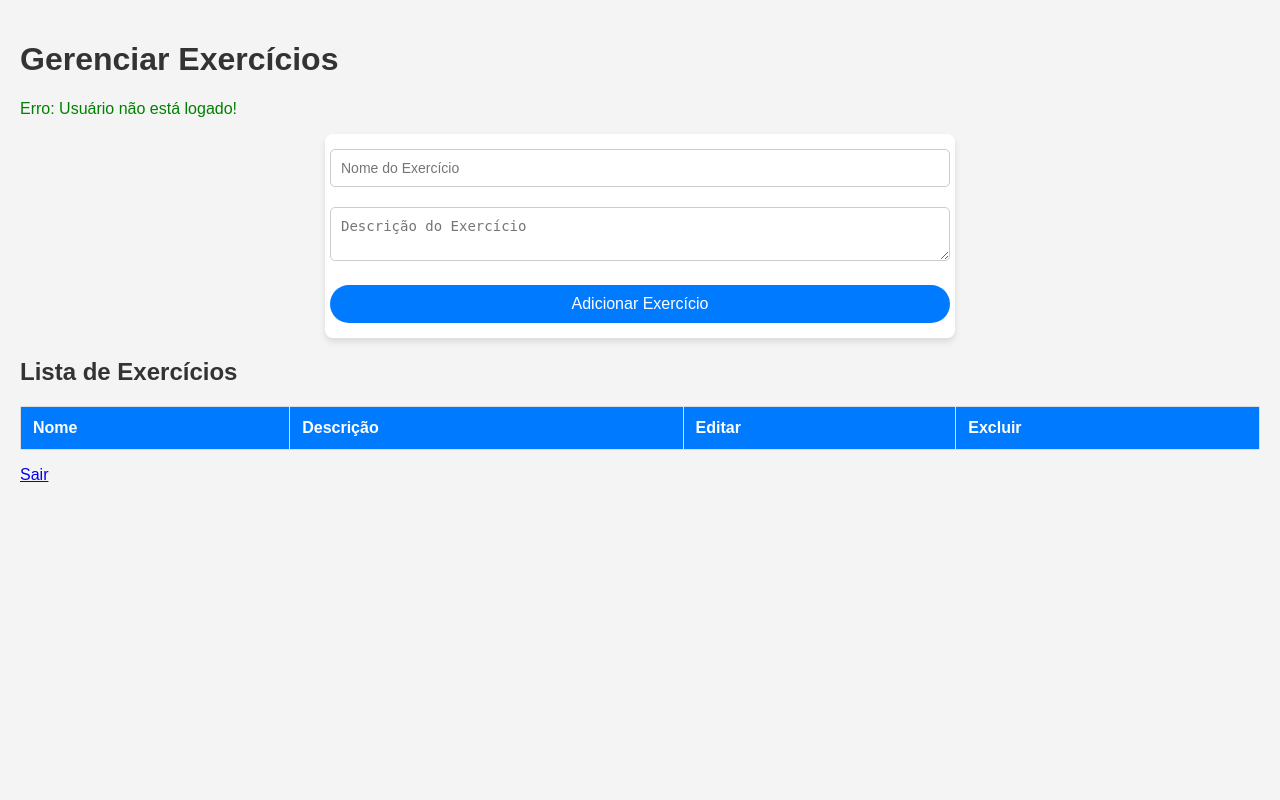
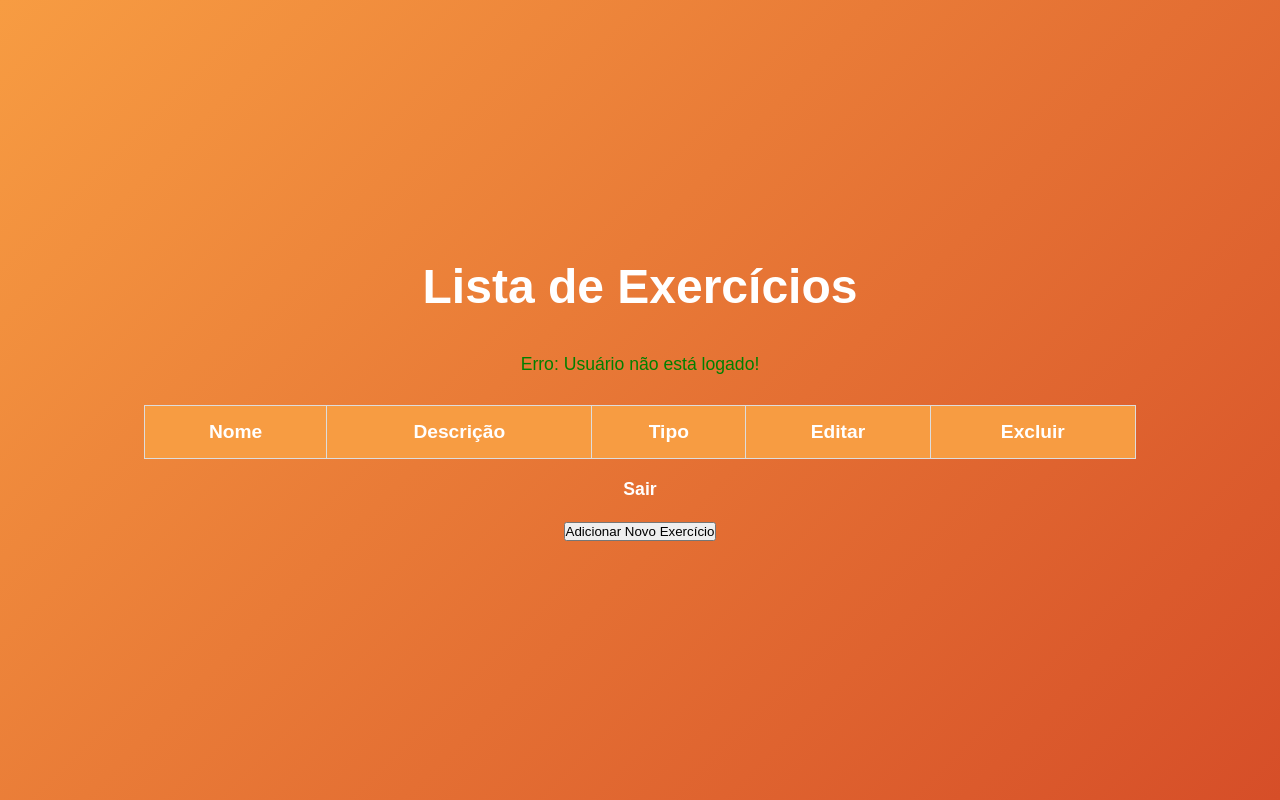
Before and after one commit to Mithisu/proj-exercicios, a PHP site: page /exercicios.php in a window 1280 px wide. Run offline with PHP 8.4, Linux system fonts and the light colour scheme; lists and menus that the app fills with data are empty.

Commit message:
site pronto

```diff
--- a/exercicios.php
+++ b/exercicios.php
@@ -3,66 +3,6 @@ include('config.php');
 include('protect.php');
 
 $msg = '';
-
-if (isset($_POST['add'])) { // Adiciona exercício
-    if (!isset($_SESSION['usuario_id'])) {
-        $msg = 'Erro: Usuário não está logado!';
-    } else {
-        $nome_ex = $_POST['nome_ex'];
-        $descricao = $_POST['descricao'];
-        $usuario_id = $_SESSION['usuario_id']; // Pegando o ID do usuário logado
-
-        $sql = "INSERT INTO exercicios (nome_ex, descricao, usuario_id) VALUES (?, ?, ?)";
-        $stmt = $conn->prepare($sql);
-        $stmt->bind_param("ssi", $nome_ex, $descricao, $usuario_id);
-        if ($stmt->execute()) {
-            $msg = 'Exercício adicionado com sucesso!';
-        } else {
-            $msg = 'Erro ao adicionar exercício!';
-        }
-        $stmt->close();
-    }
-}
-
-if (isset($_POST['edit'])) { // Editar exercício
-    if (!isset($_SESSION['usuario_id'])) {
-        $msg = 'Erro: Usuário não está logado!';
-    } else {
-        $id = $_POST['id'];
-        $nome_ex = $_POST['nome_ex'];
-        $descricao = $_POST['descricao'];
-        $usuario_id = $_SESSION['usuario_id']; // Pegando o ID do usuário logado
-
-        $sql = "UPDATE exercicios SET nome_ex = ?, descricao = ? WHERE id = ? AND usuario_id = ?";
-        $stmt = $conn->prepare($sql);
-        $stmt->bind_param("ssii", $nome_ex, $descricao, $id, $usuario_id);
-        if ($stmt->execute()) {
-            $msg = 'Exercício atualizado com sucesso!';
-        } else {
-            $msg = 'Erro ao atualizar exercício!';
-        }
-        $stmt->close();
-    }
-}
-
-if (isset($_GET['delete'])) { // Deletar exercício
-    if (!isset($_SESSION['usuario_id'])) {
-        $msg = 'Erro: Usuário não está logado!';
-    } else {
-        $id = $_GET['delete'];
-        $usuario_id = $_SESSION['usuario_id']; // Pegando o ID do usuário logado
-
-        $sql = "DELETE FROM exercicios WHERE id = ? AND usuario_id = ?";
-        $stmt = $conn->prepare($sql);
-        $stmt->bind_param("ii", $id, $usuario_id);
-        if ($stmt->execute()) {
-            $msg = 'Exercício excluído com sucesso!';
-        } else {
-            $msg = 'Erro ao excluir exercício!';
-        }
-        $stmt->close();
-    }
-}
 
 // Selecionar os exercícios do usuário logado
 if (isset($_SESSION['usuario_id'])) {
@@ -78,15 +18,21 @@ if (isset($_SESSION['usuario_id'])) {
     $msg = 'Erro: Usuário não está logado!';
 }
 
-$edit_exercicio = null;
-if (isset($_GET['edit'])) {
-    $id = $_GET['edit'];
-    if (isset($_SESSION['usuario_id'])) {
-        $sql = "SELECT * FROM exercicios WHERE id = ? AND usuario_id = ?";
+if (isset($_GET['delete'])) { // Deletar exercício
+    if (!isset($_SESSION['usuario_id'])) {
+        $msg = 'Erro: Usuário não está logado!';
+    } else {
+        $id = $_GET['delete'];
+        $usuario_id = $_SESSION['usuario_id'];
+
+        $sql = "DELETE FROM exercicios WHERE id = ? AND usuario_id = ?";
         $stmt = $conn->prepare($sql);
-        $stmt->bind_param("ii", $id, $_SESSION['usuario_id']);
-        $stmt->execute();
-        $edit_exercicio = $stmt->get_result()->fetch_assoc();
+        $stmt->bind_param("ii", $id, $usuario_id);
+        if ($stmt->execute()) {
+            $msg = 'Exercício excluído com sucesso!';
+        } else {
+            $msg = 'Erro ao excluir exercício!';
+        }
         $stmt->close();
     }
 }
@@ -97,44 +43,29 @@ if (isset($_GET['edit'])) {
 <head>
     <meta charset="UTF-8">
     <meta name="viewport" content="width=device-width, initial-scale=1.0">
-    <link rel="stylesheet" href="../css/sttle3.css">
-    <title>Gerenciar Exercícios</title>
+    <link rel="stylesheet" href="sttle3.css">
+    <title>Visualizar Exercícios</title>
     <script>
         function confirmDelete(id) {
             if (confirm("Você tem certeza que deseja excluir este exercício?")) {
-                window.location.href = "exercicios.php?delete=" + id;
+                window.location.href = "criar.php?delete=" + id;
             }
         }
     </script>
 </head>
 <body>
-    <h1>Gerenciar Exercícios</h1>
+    <h1>Lista de Exercícios</h1>
 
     <?php if ($msg): ?>
         <p style="color: green;"><?php echo $msg; ?></p>
     <?php endif; ?>
 
-    <center>
-        <form action="exercicios.php" method="POST">
-            <input type="text" name="nome_ex" id="nome_ex" placeholder="Nome do Exercício" required
-                   value="<?php echo $edit_exercicio ? htmlspecialchars($edit_exercicio['nome_ex']) : ''; ?>">
-            <textarea name="descricao" id="descricao" placeholder="Descrição do Exercício" required><?php echo $edit_exercicio ? htmlspecialchars($edit_exercicio['descricao']) : ''; ?></textarea>
-            <button type="submit" name="<?php echo $edit_exercicio ? 'edit' : 'add'; ?>">
-                <?php echo $edit_exercicio ? 'Atualizar Exercício' : 'Adicionar Exercício'; ?>
-            </button>
-
-            <?php if ($edit_exercicio): ?>
-                <input type="hidden" name="id" value="<?php echo $edit_exercicio['id']; ?>">
-            <?php endif; ?>
-        </form>
-    </center>
-
-    <h2>Lista de Exercícios</h2>
     <table border="1">
         <thead>
             <tr>
                 <th>Nome</th>
                 <th>Descrição</th>
+                <th>Tipo</th>
                 <th>Editar</th>
                 <th>Excluir</th>
             </tr>
@@ -145,7 +76,20 @@ if (isset($_GET['edit'])) {
                 <td><?php echo htmlspecialchars($exercicio['nome_ex']); ?></td>
                 <td><?php echo htmlspecialchars($exercicio['descricao']); ?></td>
                 <td>
-                    <a href="exercicios.php?edit=<?php echo $exercicio['id']; ?>">Editar</a>
+                    <?php
+                    $tipo_id = $exercicio['tipo_id'];
+                    $sql = "SELECT nome FROM tipo WHERE id = ?";
+                    $stmt = $conn->prepare($sql);
+                    $stmt->bind_param("i", $tipo_id);
+                    $stmt->execute();
+                    $tipo_result = $stmt->get_result();
+                    $tipo = $tipo_result->fetch_assoc();
+                    echo htmlspecialchars($tipo['nome']);
+                    $stmt->close();
+                    ?>
+                </td>
+                <td>
+                    <a href="criar.php?edit=<?php echo $exercicio['id']; ?>">Editar</a>
                 </td>
                 <td>
                     <a href="javascript:void(0);" onclick="confirmDelete(<?php echo $exercicio['id']; ?>)">Excluir</a>
@@ -156,5 +100,8 @@ if (isset($_GET['edit'])) {
     </table>
 
     <p><a href="logout.php">Sair</a></p>
+
+    <!-- Botão para adicionar novo exercício -->
+    <p><a href="criar.php"><button>Adicionar Novo Exercício</button></a></p>
 </body>
 </html>
--- a/index.php
+++ b/index.php
@@ -8,7 +8,7 @@ session_start();
     <meta charset="UTF-8">
     <meta name="viewport" content="width=device-width, initial-scale=1.0">
     <title>Página Inicial</title>
-    <link rel="stylesheet" href="../css/style4.css">
+    <link rel="stylesheet" href="style4.css">
 </head>
 <body>
     <div class="interface">
--- a/login.php
+++ b/login.php
@@ -39,7 +39,7 @@ if ($_SERVER['REQUEST_METHOD'] == 'POST') {
   <meta charset="UTF-8">
   <meta name="viewport" content="width=device-width, initial-scale=1.0">
   <title>Página de Login</title>
-  <link rel="stylesheet" href="../css/style.css">
+  <link rel="stylesheet" href="style.css">
 </head>
 <body>
   <div class="interface">
--- a/sttle3.css
+++ b/sttle3.css
@@ -1,57 +1,94 @@
+* {
+    margin: 0;
+    padding: 0;
+    box-sizing: border-box;
+}
 
 body {
-        font-family: Arial, sans-serif;
-        background-color: #f4f4f4;
-        margin: 0;
+    font-family: 'Arial', sans-serif;
+    background: linear-gradient(135deg, #f79c42, #d64e28);
+    color: #fff;
+    display: flex;
+    justify-content: center;
+    align-items: center;
+    height: 100vh;
+    flex-direction: column;
     padding: 20px;
 }
 
 h1, h2 {
-        color: #333;
+    color: #fff;
+    text-align: center;
 }
 
+h1 {
+    font-size: 3em;
+    margin-bottom: 20px;
+}
+
+h2 {
+    font-size: 2em;
+    margin-top: 30px;
+}
 
 form {
-        width: 50%;
-        background-color: #fff;
-        padding: 5px;
-        border-radius: 8px;
-        box-shadow: 0 4px 6px rgba(0, 0, 0, 0.1);
+    background: rgba(0, 0, 0, 0.6);
+    padding: 30px 40px;
+    border-radius: 15px;
+    box-shadow: 0 4px 10px rgba(0, 0, 0, 0.3);
+    width: 100%;
+    max-width: 500px;
+    margin: 20px;
+    text-align: center;
+}
+
+form input[type="text"],
+form textarea,
+form select {
+    width: 100%;
+    padding: 15px;
+    margin-bottom: 20px;
+    background-color: #f4f4f4;
+    color: #333;
+    border: 2px solid #ddd;
+    border-radius: 5px;
+    font-size: 1.1em;
+    transition: border 0.3s ease, box-shadow 0.3s ease;
+}
+
+form input[type="text"]:focus,
+form textarea:focus,
+form select:focus {
+    border-color: #f79c42;
+    box-shadow: 0 0 8px rgba(247, 156, 66, 0.6);
+    outline: none;
+}
+
+form button {
+    background-color: #f79c42;
+    border: none;
+    border-radius: 25px;
+    color: #fff;
+    font-size: 1.2em;
+    padding: 15px 25px;
+    width: 100%;
+    cursor: pointer;
+    transition: transform 0.3s ease, background-color 0.3s ease;
+    box-shadow: 0 5px 15px rgba(0, 0, 0, 0.1);
     margin-bottom: 10px;
 }
 
-    form input, form textarea, form button {
-        align-self: center;
-        width: 100%;
-        padding: 10px;
-        margin: 10px 0;
-        border: 1px solid #ccc;
-        border-radius: 5px;
-        box-sizing: border-box;
-    }
+form button:hover {
+    background-color: #e67e22;
 
-    form input, form textarea {
-        align-self: center;
-        font-size: 14px;
-    }
-
-    form button {
-        background-color: #007BFF;
-        color: white;
-        font-size: 16px;
-        cursor: pointer;
-        border-radius: 20px;
-        border: none;
-    }
-
-    form button:hover {
-        background-color: #0056b3;
+    transform: scale(1.05);
 }
 
 table {
-        width: 100%;
+    width: 80%;
+    margin-top: 30px;
     border-collapse: collapse;
-        margin-top: 20px;
+    text-align: center;
 }
 
 table, th, td {
@@ -59,56 +96,98 @@
 }
 
 th, td {
-        padding: 12px;
-        text-align: left;
+    padding: 15px;
+    font-size: 1.2em;
 }
 
 th {
-        background-color: #007BFF;
-        color: white;
+    background-color: #f79c42;
+    color: #fff;
 }
 
-    td {
-        background-color: #fff;
+td a {
+    color: #f79c42;
+    text-decoration: none;
+    font-weight: bold;
+    cursor: pointer;
 }
 
-    button {
-        background-color: #28a745;
-        color: white;
-        border: none;
-        padding: 5px 10px;
-        cursor: pointer;
-        border-radius: 5px;
+td a:hover {
+    text-decoration: underline;
 }
 
-    button:hover {
-        background-color: #218838;
+a {
+    color: #fff;
+    text-decoration: none;
+    font-weight: bold;
 }
 
-    button.edit {
-        background-color: #ffc107;
+a:hover {
+    text-decoration: underline;
 }
 
-    button.edit:hover {
-        background-color: #e0a800;
+p {
+    font-size: 1.1em;
+    margin-top: 20px;
+    text-align: center;
 }
 
-    button.delete {
-        background-color: #dc3545;
+.center {
+    display: flex;
+    justify-content: center;
+    align-items: center;
+    flex-direction: column;
 }
 
-    button.delete:hover {
-        background-color: #c82333;
+.center p {
+    margin-top: 20px;
 }
 
-
-    @media (max-width: 768px) {
-        table, form {
+.center form {
+    max-width: 600px;
     width: 100%;
-            font-size: 14px;
 }
 
-        form input, form textarea, form button {
+.msg {
+    color: #27ae60;
+    text-align: center;
+    font-size: 1.2em;
+    margin-top: 20px;
+}
+
+@media screen and (max-width: 768px) {
+    body {
+        padding: 20px;
+    }
+
+    table {
         width: 100%;
     }
+
+    form {
+        max-width: 100%;
     }
+}
+
+button.link {
+    background-color: #e67e22; /* Cor para o link do botão */
+    border-radius: 25px;
+    color: #fff;
+    font-size: 1.2em;
+    padding: 15px 25px;
+    width: auto;
+    cursor: pointer;
+    transition: transform 0.3s ease, background-color 0.3s ease;
+    box-shadow: 0 5px 15px rgba(0, 0, 0, 0.1);
+    margin: 10px 0;
+}
+
+button.link:hover {
+    background-color: #f79c42;
+    transform: scale(1.05);
+}
+
+button.link:focus {
+    outline: none;
+    box-shadow: 0 0 8px rgba(247, 156, 66, 0.6);
+}
```
Also changed, not shown: criar.php (added, +94 -0 lines), registro.php (+14 -10 lines), style.css (+79 -25 lines), style2.css (+64 -31 lines), style4.css (+62 -18 lines), 2 other files. Lines whose indentation alone changed are shown as unchanged.
